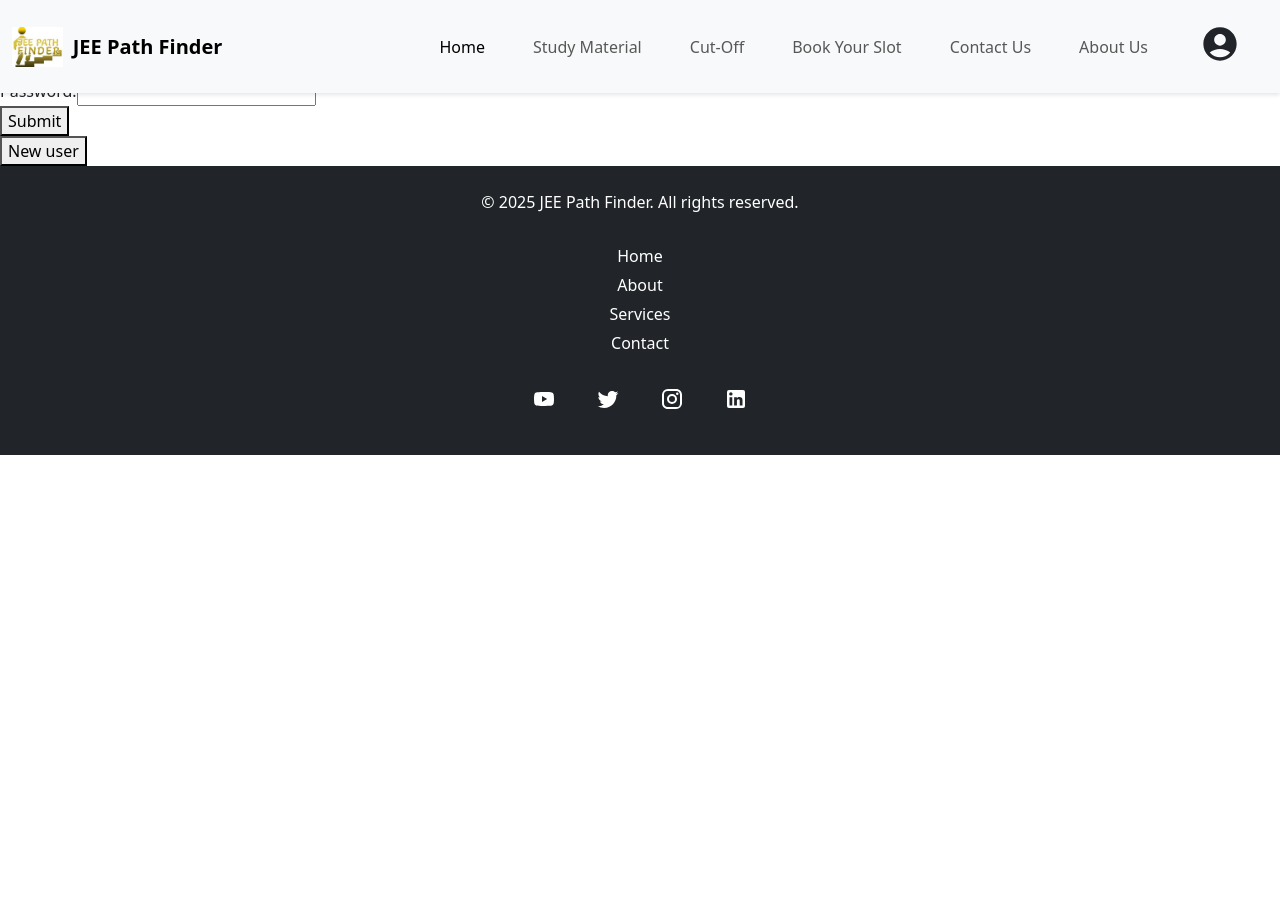
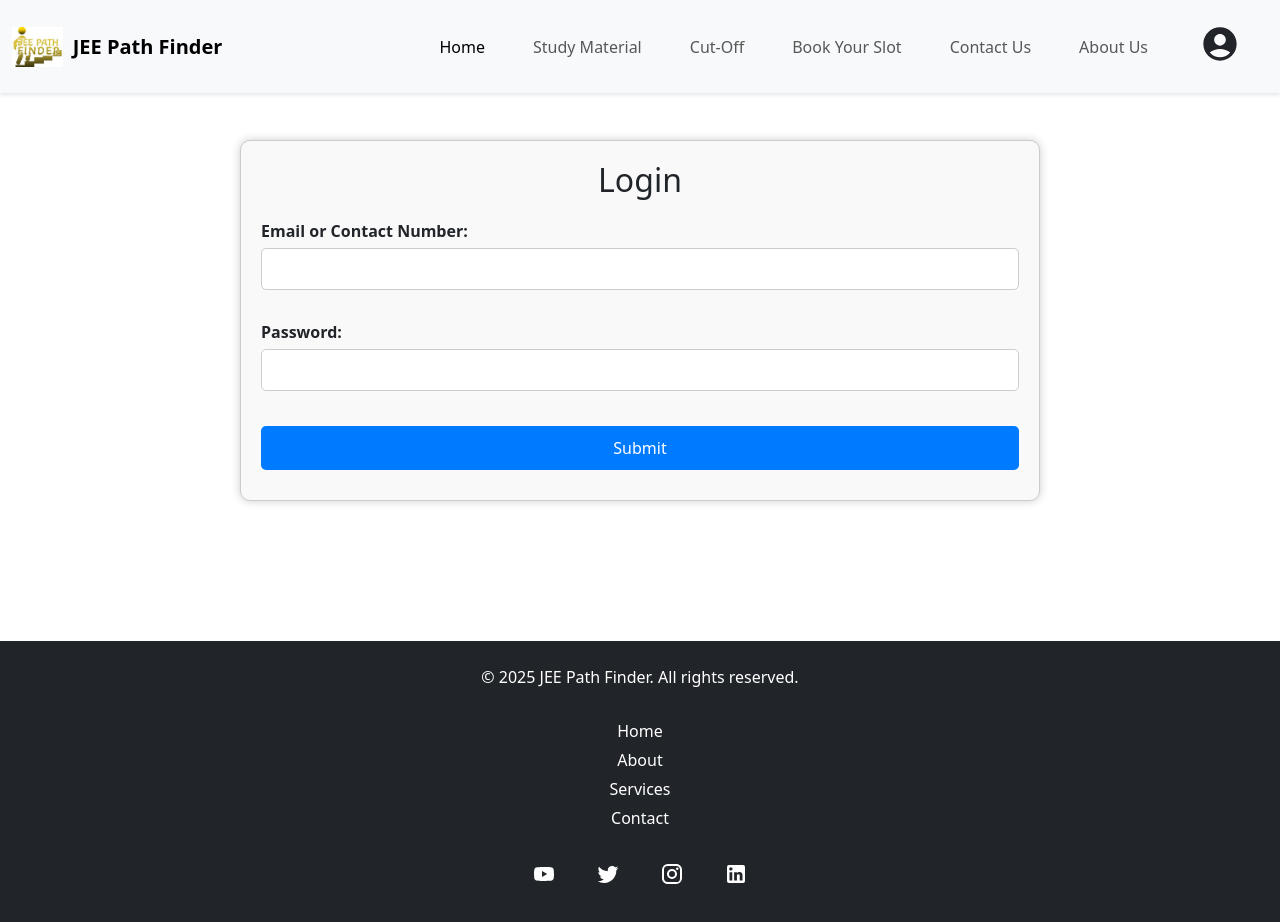
Before and after one commit to VAIKSHA/JEE-Path-Finder-frontend, a React (Create React App) app: page /login in a window 1280 px wide. Shown: the top 922 px of the page. Before the commit the page ends 800 px from the top, so only its background shows below. Built offline with nearby package versions, Linux system fonts and the light colour scheme.

Commit message:
Login page created

```diff
--- a/src/Pages/Login.jsx
+++ b/src/Pages/Login.jsx
@@ -20,25 +20,107 @@ const Login = () => {
     console.log(formData);
   };
 
-  const navigateToSignup = () => {
-    // Logic to navigate to Signup.jsx page
+  const containerStyle = {
+    maxWidth: '800px',
+    margin: '140px auto', // Increased top margin
+    padding: '20px',
+    border: '1px solid #ccc',
+    borderRadius: '10px',
+    boxShadow: '0 0 10px rgba(0, 0, 0, 0.2)',
+    backgroundColor: '#f9f9f9'
   };
 
+  const headingStyle = {
+    textAlign: 'center',
+    marginBottom: '20px'
+  };
+
+  const formGroupStyle = {
+    display: 'flex',
+    justifyContent: 'space-between',
+    marginBottom: '15px',
+    flexWrap: 'wrap'
+  };
+
+  const labelStyle = {
+    display: 'block',
+    marginBottom: '5px',
+    fontWeight: 'bold'
+  };
+
+  const inputStyle = {
+    width: '100%',
+    padding: '8px',
+    border: '1px solid #ccc',
+    borderRadius: '5px'
+  };
+
+  const fullWidthStyle = {
+    width: '100%',
+    marginBottom: '15px'
+  };
+
+  const buttonContainerStyle = {
+    display: 'flex',
+    justifyContent: 'center', // Center the submit button
+    marginTop: '20px',
+    flexWrap: 'wrap'
+  };
+
+  const buttonStyle = {
+    width: '100%', // Adjusted width to fit the button in a row
+    padding: '10px',
+    border: 'none',
+    borderRadius: '5px',
+    backgroundColor: '#007bff',
+    color: 'white',
+    fontSize: '16px',
+    cursor: 'pointer',
+    marginBottom: '10px'
+  };
+
+  const buttonHoverStyle = {
+    backgroundColor: '#0056b3'
+  };
+
+  const mediaQueryStyle = `
+    @media (max-width: 768px) {
+      .form-group {
+        flex-direction: column;
+      }
+      .full-width {
+        width: 80%;
+      }
+      .button-container {
+        flex-direction: column;
+      }
+      .button {
+        width: 100%;
+      }
+    }
+  `;
+
   return (
-    <div>
-      <h2>Login</h2>
+    <div style={containerStyle}>
+      <style>{mediaQueryStyle}</style>
+      <h2 style={headingStyle}>Login</h2>
       <form onSubmit={handleSubmit}>
-        <div>
-          <label>Email or Contact Number:</label>
-          <input type="text" name="emailOrContact" value={formData.emailOrContact} onChange={handleChange} required />
+        <div className="form-group" style={formGroupStyle}>
+          <div className="full-width" style={fullWidthStyle}>
+            <label style={labelStyle}>Email or Contact Number:</label>
+            <input type="text" name="emailOrContact" value={formData.emailOrContact} onChange={handleChange} required style={inputStyle} />
+          </div>
         </div>
-        <div>
-          <label>Password:</label>
-          <input type="password" name="password" value={formData.password} onChange={handleChange} required />
+        <div className="form-group" style={formGroupStyle}>
+          <div className="full-width" style={fullWidthStyle}>
+            <label style={labelStyle}>Password:</label>
+            <input type="password" name="password" value={formData.password} onChange={handleChange} required style={inputStyle} />
+          </div>
         </div>
-        <button type="submit">Submit</button>
+        <div className="button-container" style={buttonContainerStyle}>
+          <button type="submit" className="button" style={buttonStyle} onMouseOver={(e) => e.target.style.backgroundColor = buttonHoverStyle.backgroundColor} onMouseOut={(e) => e.target.style.backgroundColor = buttonStyle.backgroundColor}>Submit</button>
+        </div>
       </form>
-      <button onClick={navigateToSignup}>New user</button>
     </div>
   );
 };
```
